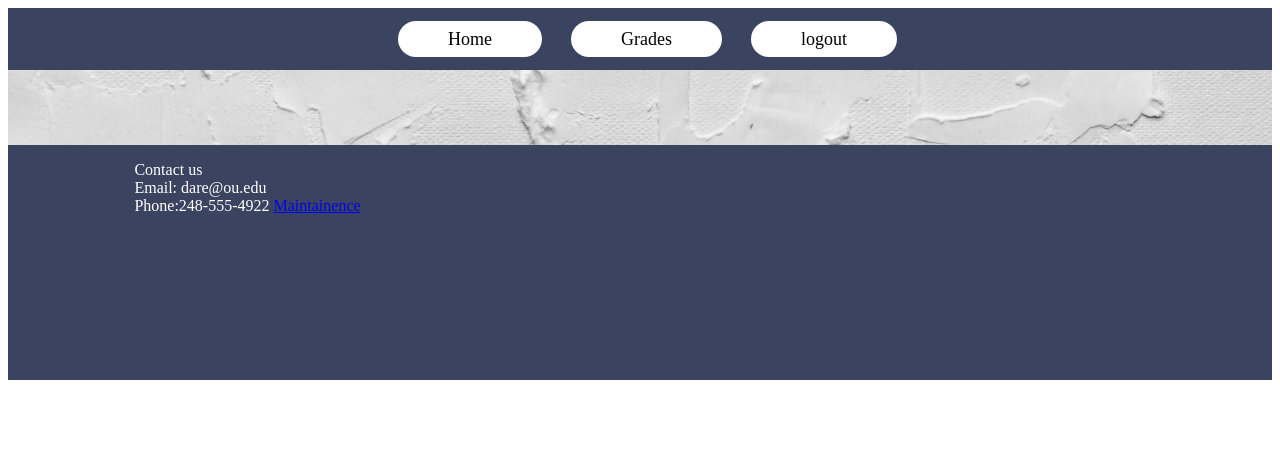
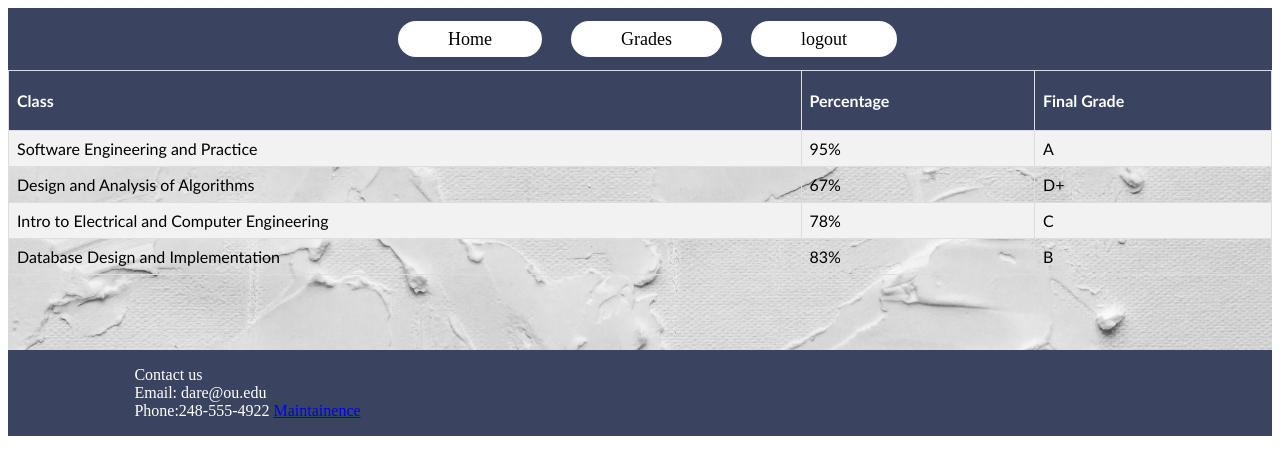
Before and after one commit to DARE-Software1/Dare-Software, a PHP site: page /DARE/view/stuGradesAll.php in a window 1280 px wide. Shown: the top 475 px of the page. Run offline with PHP 8.4, Linux system fonts and the light colour scheme.

Commit message:
Table for Student Grades

```diff
--- a/DARE/view/stuGradesAll.php
+++ b/DARE/view/stuGradesAll.php
@@ -1,26 +1,63 @@
+<!DOCTYPE html>
+<html>
 
-<html>
-    <div class="homeBack">
 
     <head>
-
+        <div class="homeBack">
         <meta charset="utf-8">
         <meta name="viewport" content="width=device-width">
 
         <link rel="stylesheet" href="style.css">
 
 </head>
-<?php include 'stuNav.php' ?>
+
+    <?php include 'stuNav.php' ?>
 
 <body>
 
+    <table id="class">
+
+        <tr>
+            <th> Class </th>
+            <th> Percentage </th>
+            <th> Final Grade </th>
+        </tr>
+        <tr>
+            <td> Software Engineering and Practice </td>
+            <td> 95% </td>
+            <td> A </td>
+
+        </tr>
+
+        <tr>
+            <td> Design and Analysis of Algorithms </td>
+            <td> 67% </td>
+            <td> D+ </td>
+
+        </tr>
+
+        <tr>
+            <td> Intro to Electrical and Computer Engineering </td>
+            <td> 78% </td>
+            <td> C </td>
+
+        </tr>
+
+        <tr>
+            <td> Database Design and Implementation  </td>
+            <td> 83% </td>
+            <td> B </td>
+
+        </tr>
 
 
+    </table>
+<?php include 'footer.php' ?>
 
 
 </body>
 
-<?php include 'footer.php' ?>
+
 </div>
 
 </html>
--- a/DARE/view/style.css
+++ b/DARE/view/style.css
@@ -293,11 +293,28 @@ background: rgba(0,0,0,.3);
     border-color: #3a4460;
 }
 
+#class {
+    font-family: "Trebuchet MS", Arial, Helvetica, sans-serif;
+    border-collapse: collapse;
+    width: 100%;
+}
 
+#class td, #class th {
+    border: 1px solid #ddd;
+    padding: 8px;
+}
 
+#class tr:nth-child(even){background-color: #f2f2f2;}
 
+#class tr:hover {background-color: #ddd;}
 
-
+#class th {
+    padding-top:20px;
+    padding-bottom:20px;
+    text-align: left;
+    background: #3a4460;
+    color: white;
+}
 /*student pages*/
 
 
```
